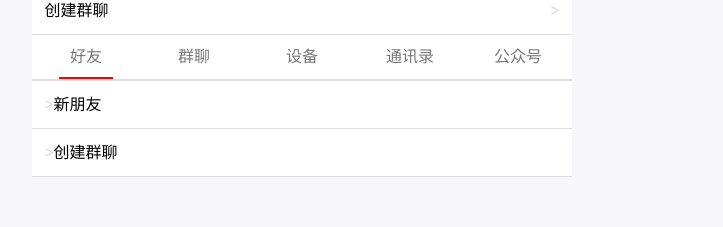
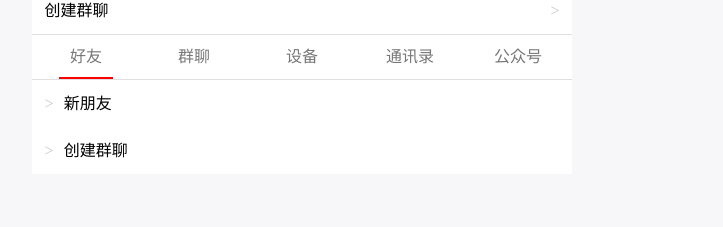
Before and after one commit to lllomh/iPhoneQQ, a Vue app: page /list in a window 1280 px wide. Shown: the part 194-421 px from the top of the page, without its empty margins (338-1061 px from the left). Built offline with nearby package versions, Linux system fonts and the light colour scheme; what mint-ui would draw is missing.

Commit message:
'列表'

```diff
--- a/src/page/peopleList/index.vue
+++ b/src/page/peopleList/index.vue
@@ -33,15 +33,15 @@
 
                     <div class="man_content">
                         <div class="tab-card" style="display: block">
-                            <ul class="ul">
+                            <ul class="ul fend_ul">
                                 <li>
                                     <span class="float-left color"> > </span>
-                                    <span class="float-left">新朋友</span>
+                                    <span class="float-left fnd">新朋友</span>
                                     <div class="clar"></div>
                                 </li>
                                 <li>
                                     <span class="float-left color"> > </span>
-                                    <span class="float-left">创建群聊</span>
+                                    <span class="float-left fnd">创建群聊</span>
                                     <div class="clar"></div>
                                 </li>
 
@@ -155,4 +155,15 @@
    .active{
         visibility: visible!important;
     }
+    ul.fend_ul li{
+        border: none;
+    }
+    ul.fend_ul li:first-child{
+        border: none;
+    }
+    .fend_ul .fnd{
+        display: inline-block;
+        margin-left: 2%;
+
+    }
 </style>
```
